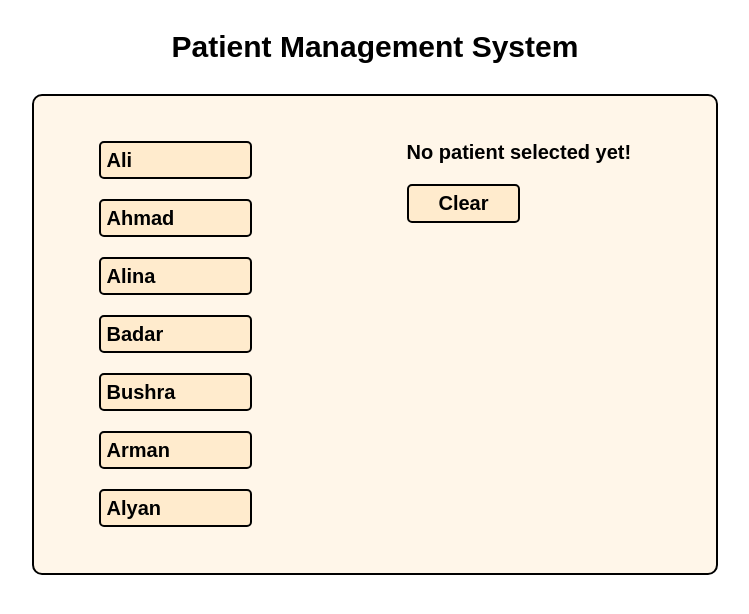
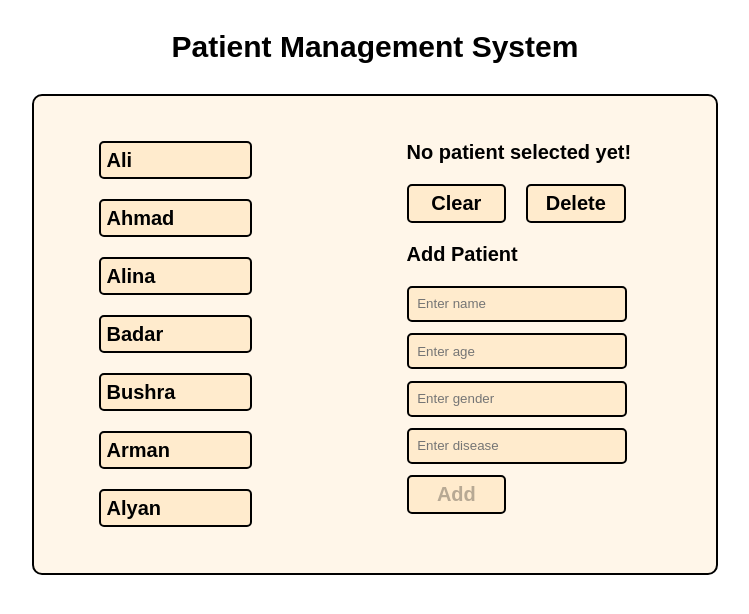
Before and after one commit to arshiamunir291/Week2, an Angular app: page / in a window 1280 px wide. Shown: the top 614 px of the page, without its empty margins (265-1014 px from the left). Built offline with nearby package versions, Linux system fonts and the light colour scheme.

Commit message:
Add form for addind new patient and updating  selected  patient

```diff
--- a/src/app/app.html
+++ b/src/app/app.html
@@ -4,6 +4,10 @@
 <div id="patient-info">
     <div id="app-div">
         <div class="comp-div"><app-patient-list></app-patient-list></div>
-        <div class="comp-div"><app-patient-detail></app-patient-detail></div>
+        <div class="comp-div">
+            <app-patient-detail></app-patient-detail>
+            <app-patient-form></app-patient-form>
+        </div>
+
     </div>
 </div>
--- a/src/app/app.ts
+++ b/src/app/app.ts
@@ -1,10 +1,10 @@
 import { Component, signal } from '@angular/core';
 import { PatientDetail } from './patient-detail/patient-detail';
 import { PatientList } from './patient-list/patient-list';
-
+import { PatientForm } from './patient-form/patient-form';
 @Component({
   selector: 'app-root',
-  imports: [PatientDetail,PatientList],
+  imports: [PatientDetail,PatientList,PatientForm],
   templateUrl: './app.html',
   styleUrl: './app.css'
 })
--- a/src/app/patient-detail/patient-detail.css
+++ b/src/app/patient-detail/patient-detail.css
@@ -10,8 +10,8 @@
     font-size: 20px;
     font-weight: bold;
     padding: 2%;
-    width: 40%;
-    margin-bottom: 4%;
+    width: 35%;
+    margin-right: 7%;
     border-radius: 5px;
     background-color: blanchedalmond;
     border: 2px solid black;
--- a/src/app/patient-detail/patient-detail.html
+++ b/src/app/patient-detail/patient-detail.html
@@ -1,12 +1,12 @@
 <div id="patient-detail">
     @if (hasPatient()) {
-        <p>Name:{{ currentPatient()!.name}}</p>
-        <p>Age:{{ currentPatient()!.age}}</p>
-        <p>Disease:{{ currentPatient()!.disease}}</p>
+        <p>Name:{{ currentPatient()?.name}}</p>
+        <p>Age:{{ currentPatient()?.age}}</p>
+        <p>Disease:{{ currentPatient()?.disease}}</p>
     }
     @else {
         <p>No patient selected yet!</p>
     }
     <button (click)="patients.clearSelection()">Clear</button>
-
+    <button (click)="deleteCurrentPatient()">Delete</button>
 </div>
--- a/src/app/patient-detail/patient-detail.ts
+++ b/src/app/patient-detail/patient-detail.ts
@@ -15,4 +15,9 @@ export class PatientDetail {
   patients=inject(PatientService);//new way from angular 16
   currentPatient=this.patients.selectedPatient;
   hasPatient=computed(()=>!!this.currentPatient());
+  deleteCurrentPatient(){
+    const patient =this.currentPatient();
+    if(!patient) return;
+    this.patients.deletePatient(patient.id)
+  }
 }
--- /dev/null
+++ b/src/app/patient-form/patient-form.css
@@ -0,0 +1,45 @@
+*{
+    margin-left: 10%;
+}
+p{
+    font-size: 20px;
+    font-weight: bold;
+}
+form input{
+    width: 70%;
+    margin-left: 0px;
+    background-color: blanchedalmond;
+    border-radius: 5px;
+    padding: 3%;
+    margin-bottom: 4%;
+    box-shadow: none;
+    border: 2px solid black;
+}
+form input:active{
+    background-color: #ffe4b5;
+    box-shadow: 0 4px 8px rgba(0,0,0,0.15);
+    transition:
+        background-color 0.25s ease,
+        transform 0.15s ease,
+        box-shadow 0.15s ease;
+}
+button{
+    margin-left: 0;
+     font-size: 20px;
+    font-weight: bold;
+    padding: 2%;
+    width: 35%;
+    margin-bottom: 4%;
+    margin-right: 7%;
+    border-radius: 5px;
+    background-color: blanchedalmond;
+    border: 2px solid black;
+    transition:
+        background-color 0.25s ease,
+        transform 0.15s ease,
+        box-shadow 0.15s ease;
+}
+button:hover {
+    background-color: #ffe4b5;
+    box-shadow: 0 4px 8px rgba(0,0,0,0.15);
+}
--- /dev/null
+++ b/src/app/patient-form/patient-form.html
@@ -0,0 +1,17 @@
+<p>{{isEdit ? 'Update Patient':'Add Patient'}}</p>
+<form (ngSubmit)="save()">
+    <input type="text" placeholder="Enter name" [(ngModel)]="name" name="name" required >
+
+    <input type="text" placeholder="Enter age" [(ngModel)]="age" name="age" required >
+
+    <input type="text" placeholder="Enter gender" [(ngModel)]="gender" name="gender" required >
+
+    <input type="text" placeholder="Enter disease" [(ngModel)]="disease" name="disease" required ><br>
+
+    <button type="submit" [disabled]="!name || !age || !gender || !disease" >{{ isEdit? 'Update': 'Add'}}</button>
+
+    @if (isEdit) {
+        <button type="button" (click)="cancel()">Cancel</button>
+    }
+
+</form>
--- /dev/null
+++ b/src/app/patient-form/patient-form.ts
@@ -0,0 +1,65 @@
+import { Component,effect, inject } from '@angular/core';
+import { CommonModule } from '@angular/common';
+import { FormsModule } from '@angular/forms';
+import { PatientService } from '../patient-service';
+
+@Component({
+  selector: 'app-patient-form',
+  imports: [CommonModule,FormsModule],
+  templateUrl: './patient-form.html',
+  styleUrl: './patient-form.css',
+})
+export class PatientForm {
+private patientService=inject(PatientService);
+
+name:string='';
+age!:number;
+disease:string='';
+gender:string='';
+isEdit=false;
+editingId!:number;
+constructor(){
+  effect(()=>{
+    const patient=this.patientService.selectedPatient();
+    if(patient){
+      this.isEdit=true;
+      this.editingId=patient.id;
+      this.name=patient.name;
+      this.age=patient.age;
+      this.gender=patient.gender;
+      this.disease=patient.disease;
+    }
+  });
+}
+save(){
+  if(this.isEdit){
+    this.patientService.updatePatient({
+      id:this.editingId,
+      name:this.name,
+      age:this.age,
+      gender:this.gender,
+      disease:this.disease
+    });
+  }
+  else{
+      this.patientService.addPatient({
+        name: this.name,
+        age: this.age,
+        gender: this.gender,
+        disease: this.disease,
+      })
+    }
+  this.resetForm();
+}
+cancel(){
+  this.patientService.clearSelection();
+  this.resetForm();
+}
+private resetForm(){
+  this.name='';
+  this.age=0;
+  this.gender='';
+  this.disease='';
+  this.isEdit=false;
+}
+}
--- a/src/app/patient-service.ts
+++ b/src/app/patient-service.ts
@@ -7,18 +7,19 @@ import { PatientType } from './service.module';
 })
 export class PatientService {
   private _patients= signal<PatientType[]>([
-    {id:'p1',name:'Ali',age:21,gender:'Male',disease:'Heart'},
-    {id:'p2',name:'Ahmad',age:25,gender:'Male',disease:'Lungs'},
-    {id:'p3',name:'Alina',age:15,gender:'Female',disease:'Stomach'},
-    {id:'p4',name:'Badar',age:35,gender:'Male',disease:'Heart'},
-    {id:'p5',name:'Bushra',age:45,gender:'Female',disease:'Kidney'},
-    {id:'p6',name:'Arman',age:21,gender:'Male', disease:'Heart'},
-    {id:'p7',name:'Alyan',age:30,gender:'Male',disease:'Lungs'},
+    {id:1,name:'Ali',age:21,gender:'Male',disease:'Heart'},
+    {id:2,name:'Ahmad',age:25,gender:'Male',disease:'Lungs'},
+    {id:3,name:'Alina',age:15,gender:'Female',disease:'Stomach'},
+    {id:4,name:'Badar',age:35,gender:'Male',disease:'Heart'},
+    {id:5,name:'Bushra',age:45,gender:'Female',disease:'Kidney'},
+    {id:6,name:'Arman',age:21,gender:'Male', disease:'Heart'},
+    {id:7,name:'Alyan',age:30,gender:'Male',disease:'Lungs'},
   ]);
+
   patients=this._patients.asReadonly();
   private _selectedPatient=signal<PatientType | null> (null);
   selectedPatient=this._selectedPatient.asReadonly();
-
+   private nextId=1;
   clearSelection():void{
     this._selectedPatient.set(null);
   }
@@ -26,16 +27,20 @@ export class PatientService {
    this._selectedPatient.set(patient);
   }
 
-    // addPatient(patient:PatientType):void{
-  //  this._patients.update(list=>[...list,patient])
-  // }
+    addPatient(patient:Omit<PatientType,'id'>):void{
+      const newPatient:PatientType={
+        id:this.nextId++,
+        ...patient
+      }
+   this._patients.update(list=>[...list,newPatient])
+  }
 
-  // updatePatient(updated:PatientType):void{
-  //   this._patients.update(list=>list.map(p=>(p.id === updated.id? updated:p)));
-  // }
-  // deletePatient(id:string):void{
-  //   this._patients.update(list=>list.filter(p=>p.id !==id));
-  // }
+  updatePatient(updated:PatientType):void{
+    this._patients.update(list=>list.map(p=>(p.id === updated.id? updated:p)));
+  }
+  deletePatient(id:number):void{
+    this._patients.update(list=>list.filter(p=>p.id !==id));
+  }
 
 
 
--- a/src/app/service.module.ts
+++ b/src/app/service.module.ts
@@ -1,5 +1,5 @@
  export interface PatientType{
-  id:string,
+  id:number,
   name:string,
   age:number,
   gender:string,
```
Also changed, not shown: 1 other file (tests, documents, lock files or other folders).
